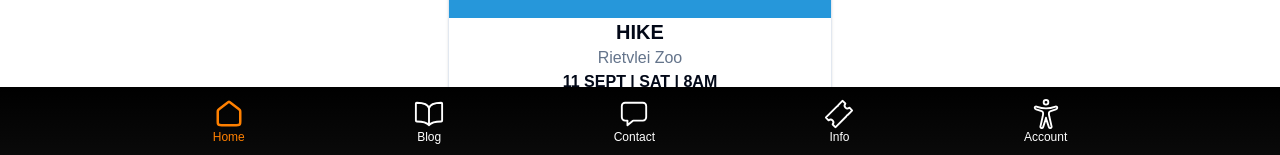
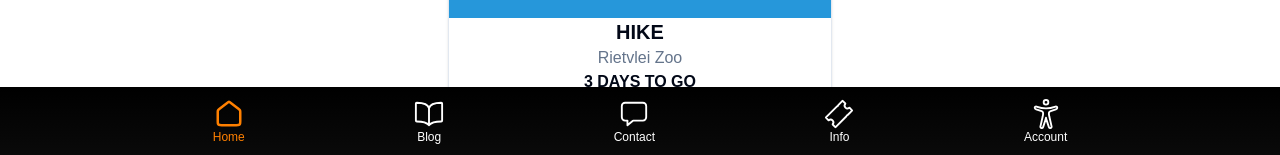
Before and after one commit to Michael-Dale/EMCCYouthApp, a Next.js app: page /home in a window 1280 px wide. Shown: the part 643-798 px from the top of the page. Built offline with nearby package versions, Linux system fonts and the light colour scheme; no server answers.

Commit message:
Dates to go EventCard

```diff
--- a/src/app/components/EventCard.jsx
+++ b/src/app/components/EventCard.jsx
@@ -1,4 +1,5 @@
 "use client";
+import React, { useState, useEffect } from "react";
 import {
   Card,
   CardContent,
@@ -7,7 +8,6 @@ import {
 } from "@/components/ui/card";
 import { Button } from "@/components/ui/button";
 import Image from "next/image";
-import { useState } from "react";
 
 // Function to generate a random pastel color
 const getRandomPastelColor = () => {
@@ -17,15 +17,54 @@ const getRandomPastelColor = () => {
   return `rgb(${r}, ${g}, ${b})`;
 };
 
-export default function Component({ picURL, location, time, description }) {
+// Function to format the date
+const formatDate = (dateString) => {
+  const date = new Date(dateString);
+  const options = {
+    month: "short",
+    day: "numeric",
+    weekday: "short",
+    hour: "numeric",
+    minute: "numeric",
+  };
+  const formattedDate = date.toLocaleString("en-US", options);
+  const [dayOfWeek, day, time] = formattedDate.split(", ");
+  let daySplit = day.split(" ");
+  const finalDate = `${daySplit[1]} ${daySplit[0]}`;
+  return {
+    dayOfWeek,
+    finalDate,
+    time,
+  };
+};
+
+// Function to calculate days remaining
+const getDaysRemaining = (dateString) => {
+  const oneDay = 24 * 60 * 60 * 1000; // Hours * Minutes * Seconds * Milliseconds
+  const today = new Date();
+  const eventDate = new Date(dateString);
+  const diffDays = Math.round(Math.abs((today - eventDate) / oneDay));
+  return diffDays;
+};
+
+export default function EventCard({ picURL, location, date, description }) {
   const [imageError, setImageError] = useState(false);
   const randomHoverColor = getRandomPastelColor(); // Generate a random pastel hover color
+  const [daysRemaining, setDaysRemaining] = useState(getDaysRemaining(date));
+
+  useEffect(() => {
+    const intervalId = setInterval(() => {
+      setDaysRemaining(getDaysRemaining(date));
+    }, 1000);
+
+    return () => clearInterval(intervalId);
+  }, [date]);
+
+  const { dayOfWeek, finalDate, time } = formatDate(date);
 
   return (
     <Card className="w-full max-w-sm mx-auto rounded-2xl mb-6">
-      {/* Removed padding from CardHeader */}
       <CardHeader className="p-0">
-        {/* Added rounding to the top of the image container */}
         <div className="relative w-full h-48 rounded-t-2xl overflow-hidden">
           {!imageError ? (
             <Image
@@ -47,23 +86,27 @@ export default function Component({ picURL, location, time, description }) {
       <CardContent className="text-center">
         <p className="text-xl font-extrabold">{description}</p>
         <p className="text-m font-medium text-muted-foreground">{location}</p>
-        <p className="text-m font-semibold">{time}</p>
+        <p className="text-m font-semibold">
+          {daysRemaining < 14
+            ? `${daysRemaining} DAYS TO GO`
+            : `${finalDate.toUpperCase()} | ${dayOfWeek.toUpperCase()} | ${time}`}
+        </p>
       </CardContent>
       <CardFooter className="flex justify-center">
         <Button
           className={`rounded-full text-lg px-8 py-6 font-bold`}
           style={{
-            backgroundColor: 'white', // Default background color
-            color: 'black',            // Default text color
-            transition: 'background-color 0.3s ease, color 0.3s ease',
+            backgroundColor: "white", // Default background color
+            color: "black", // Default text color
+            transition: "background-color 0.3s ease, color 0.3s ease",
           }}
           onMouseEnter={(e) => {
             e.currentTarget.style.backgroundColor = randomHoverColor; // Set pastel hover color
-            e.currentTarget.style.color = 'white'; // Change text color on hover
+            e.currentTarget.style.color = "white"; // Change text color on hover
           }}
           onMouseLeave={(e) => {
-            e.currentTarget.style.backgroundColor = 'white'; // Reset to default
-            e.currentTarget.style.color = 'black'; // Reset text color
+            e.currentTarget.style.backgroundColor = "white"; // Reset to default
+            e.currentTarget.style.color = "black"; // Reset text color
           }}
         >
           + Calendar
--- a/src/app/components/YoutTubeCard.jsx
+++ b/src/app/components/YoutTubeCard.jsx
@@ -7,7 +7,7 @@ export default function YouTubeEmbed({ subscribers, title, thumbnail, link }) {
     thumbnail = "/pics/Facebook.png";
   }
   return (
-    <div className="max-w-2xl mx-auto my-4 sm:my-8 bg-white shadow-lg rounded-lg overflow-hidden">
+    <div className="max-w-2xl mx-auto my-4 sm:my-8 bg-white shadow-lg rounded-2xl border overflow-hidden">
       <div className="p-4 flex justify-center sm:justify-start">
         <svg
           className="w-24 sm:w-32 h-6 sm:h-8"
--- a/src/app/home/page.js
+++ b/src/app/home/page.js
@@ -31,14 +31,15 @@ export default function HomePage() {
           <EventCard
             picURL={img}
             description={"HIKE"}
-            time={"11 SEPT | SAT | 8AM"}
+            // time={"11 SEPT | SAT | 8AM"}
             location={"Rietvlei Zoo"}
+            date={new Date("2024-11-10T10:30:00Z")}
           />
           <EventCard
             picURL={img}
             description={"SPORTS DAY"}
-            time={"20 OCT | SAT | 8AM"}
             location={"ELOHIM CHURCH"}
+            date={new Date("2025-11-15T10:30:00Z")}
           />
           <YouTubeLatestVideo />
 
```
